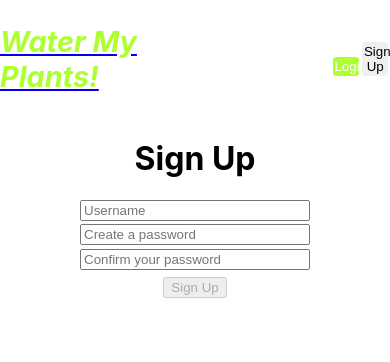
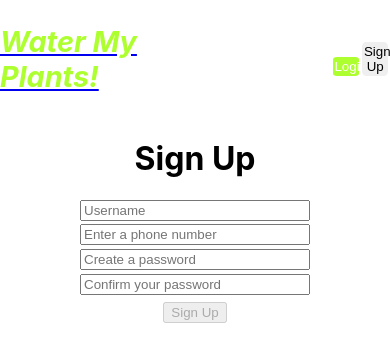
Before and after one commit to Water-My-Plants-Team-32/Water-My-Plants, a React (Create React App) app in the folder frontend/: page /signup in a window 390 px wide. Shown: the top 362 px of the page. Built offline with nearby package versions, Linux system fonts and the light colour scheme.

Commit message:
added telephone input

```diff
--- a/frontend/src/App.js
+++ b/frontend/src/App.js
@@ -37,6 +37,7 @@ const StyledNavButton = styled.button`
 
 const initialUser = {
 	username: '',
+	telephone: '',
 	password: ''
 };
 
@@ -52,11 +53,13 @@ const initialDisabled = true
 // Yup form validation
 const loginSchema = yup.object().shape({
     username: yup.string().required('Username is required').min(3,'Username must be 3 chars long.'),
+	telephone: yup.number('Please provide a phone number'),
     password: yup.string().min(6, 'Password must be at least 6 chars long.')
 })
 
 const signUpSchema = yup.object().shape({
     username: yup.string().required('Username is required').min(3,'Username must be 3 chars long.'),
+	telephone: yup.number(),
     password: yup.string().min(6, 'Password must be at least 6 chars long.'),
 	passwordConfirm: yup.string().oneOf([yup.ref('password'), null], 'Passwords must match')
 })
@@ -109,6 +112,7 @@ function App() {
 	const loginSubmit = () => {
 		const toLogin = {
 			username:loginForm.username.trim(),
+			telephone:loginForm.telephone.trim(),
 			password:loginForm.password.trim()
 		};
 		setActiveUser(toLogin);
@@ -160,6 +164,7 @@ function App() {
 	const signUpSubmit = () => {
 		const toRegister = {
 			username:newUser.username.trim(),
+			telephone:newUser.telephone.trim(),
 			password:newUser.password.trim(),
 			passwordConfirm: newUser.passwordConfirm
 		};
@@ -167,7 +172,7 @@ function App() {
 	};
 
 	const postNewRegister = (toRegister) => {
-		axios.post('https://reqres.in/api/users', toRegister)
+		axios.post('https://app-water-my-plants.herokuapp.com/createnewuser', toRegister)
 		.then((res) => {
 			setUserList([res.data, ...userList])
 			setNewUser(initialSignUp)
--- a/frontend/src/Unit_2/Login.js
+++ b/frontend/src/Unit_2/Login.js
@@ -52,6 +52,13 @@ export default function Login(props) {
                     placeholder='Username'
                 />
                 <StyledInput
+                    name='telephone'
+                    type='tel'
+                    value={user.telephone}
+                    onChange={onChange}
+                    placeholder='Phone number'
+                />
+                <StyledInput
                     name='password'
                     type='password'
                     value={user.password}
@@ -61,6 +68,7 @@ export default function Login(props) {
                 <StyledButton disabled={disable}>Login</StyledButton>
             </StyledForm>
             <StyledP>{errors.username}</StyledP>
+            <StyledP>{errors.telephone}</StyledP>
             <StyledP>{errors.password}</StyledP>
         </StyledDiv>
     )
--- a/frontend/src/Unit_2/SignUp.js
+++ b/frontend/src/Unit_2/SignUp.js
@@ -52,6 +52,13 @@ export default function Login(props) {
                     placeholder='Username'
                 />
                 <StyledInput
+                    name='telephone'
+                    type='tel'
+                    value={newUser.telephone}
+                    onChange={onChange}
+                    placeholder='Enter a phone number'
+                />
+                <StyledInput
                     name='password'
                     type='password'
                     value={newUser.password}
```
